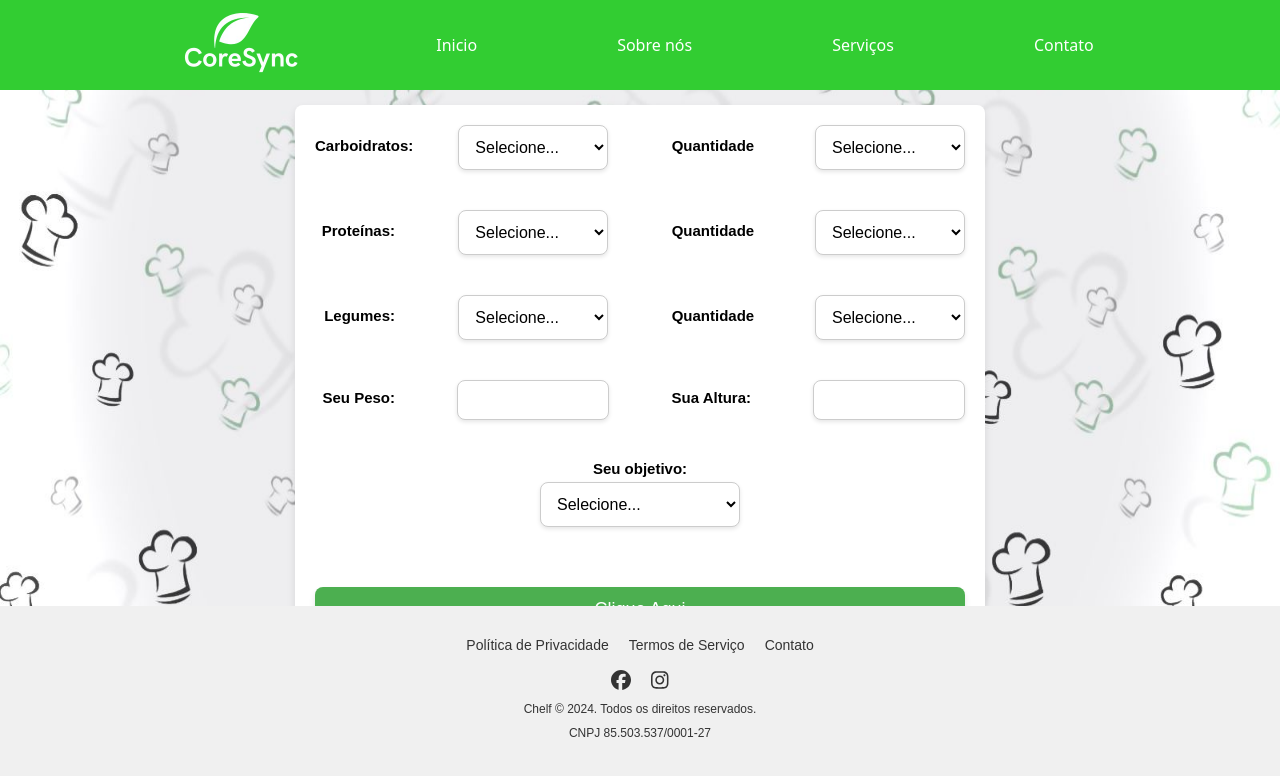
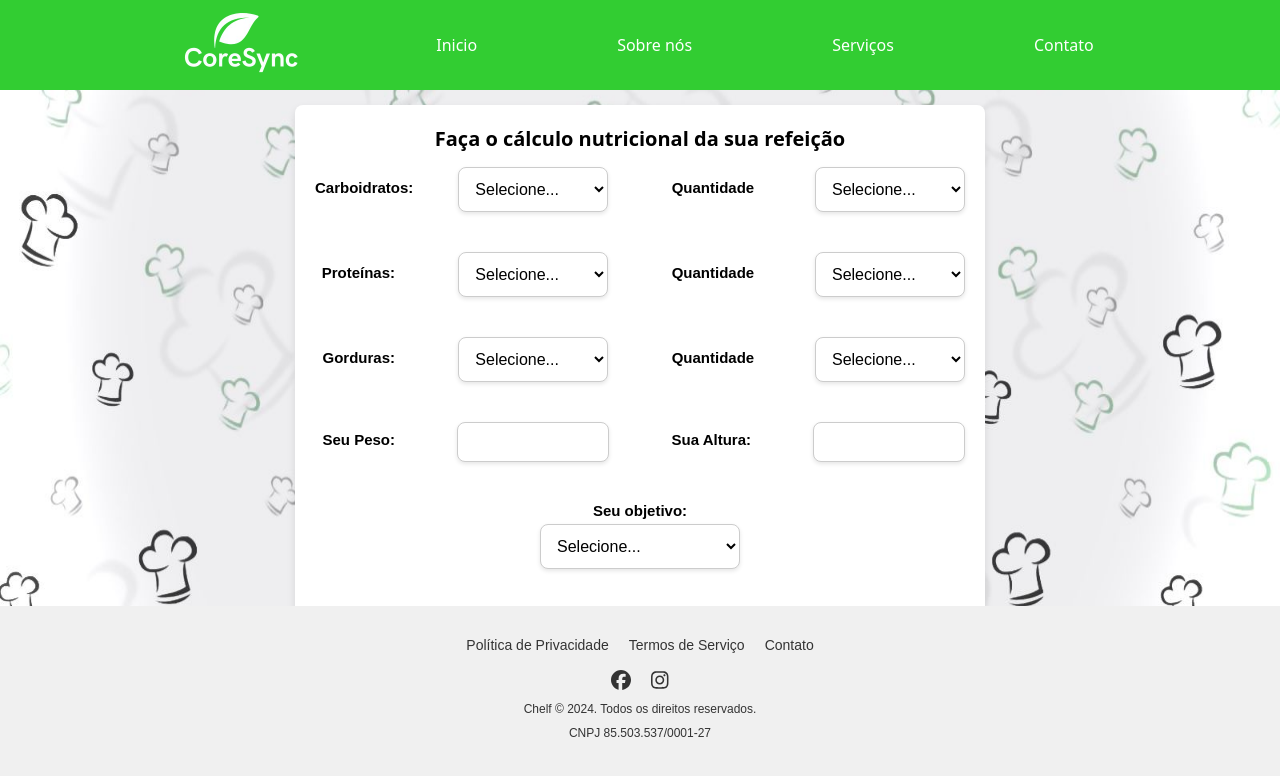
Before and after one commit to Saturno08/ProjetoA3-usjt, a React (Create React App) app: page / in a window 1280 px wide. Shown: the top 776 px of the page. Built offline with nearby package versions, Linux system fonts and the light colour scheme.

Commit message:
Stimo Parte Projeto

```diff
--- a/src/App.js
+++ b/src/App.js
@@ -2,6 +2,8 @@ import "./assents/styles/global.css";
 import React from 'react';
 import Footer from './components/pages/footer.js'
 import Header from './components/pages/header.js'
+
+
 
 function App() {
   return (
--- a/src/assents/styles/ingredientes.css
+++ b/src/assents/styles/ingredientes.css
@@ -20,6 +20,7 @@
   width: 650px;
   height: 550px;
   font-family: Arial, sans-serif;
+  overflow-y: auto;
 }
 
 .select-group {
@@ -50,6 +51,11 @@
 
 .select-group select {
   width: 150px;
+}
+
+.titulo label{
+font-size: 20px;
+font-family: system-ui, -apple-system, BlinkMacSystemFont, 'Segoe UI', Roboto, Oxygen, Ubuntu, Cantarell, 'Open Sans', 'Helvetica Neue', sans-serif;
 }
 
 select {
@@ -120,7 +126,7 @@ input {
 
 
   .select-objetivo{
-    margin-bottom: 50px;
+    margin-bottom: 40px;
   }
 
   .select-objetivo select{
--- a/src/components/pages/home.js
+++ b/src/components/pages/home.js
@@ -1,10 +1,14 @@
 import "../../assents/styles/ingredientes.css";
+import "../../assents/styles/global.css";
 import React from "react";
 import { carboidratos, proteinas, legumes, peso ,objetivo} from "../../arrays/arrays.js";
 
 function Home() {
   return (
     <div className="ingredientes">
+        <div className="titulo">
+          <label htmlFor="lb_faca_calculo">Faça o cálculo nutricional da sua refeição</label>
+        </div>
       <div className="select-group">
         <label htmlFor="sl_carboidratos">Carboidratos:</label>
         <select id="sl_carboidratos">
@@ -46,7 +50,7 @@ function Home() {
       </div>
 
       <div className="select-group">
-        <label htmlFor="sl_legumes">Legumes:</label>
+        <label htmlFor="sl_legumes">Gorduras:</label>
         <select id="sl_legumes">
           {legumes.map((item, index) => (
             <option key={index} value={item}>
```
Also changed, not shown: src/assents/styles/global.css (+0 -266 lines).
